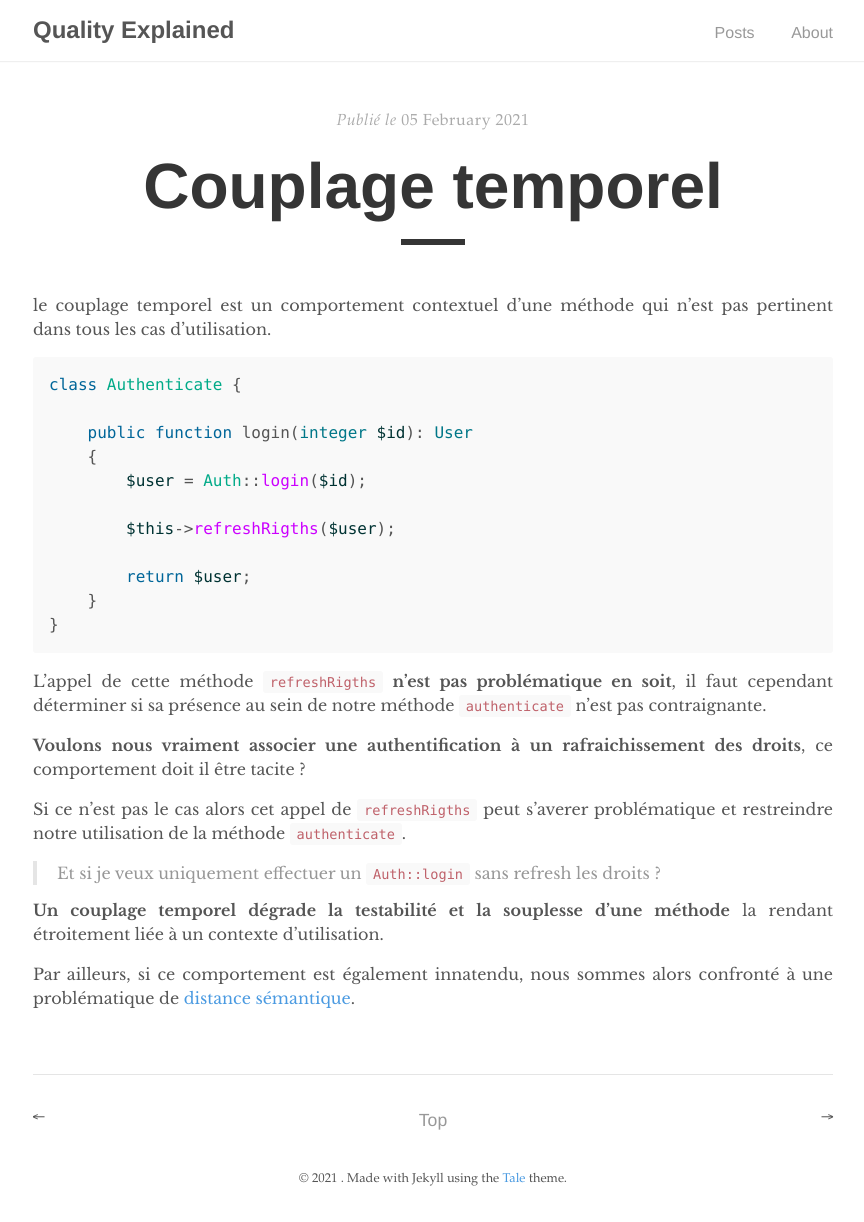
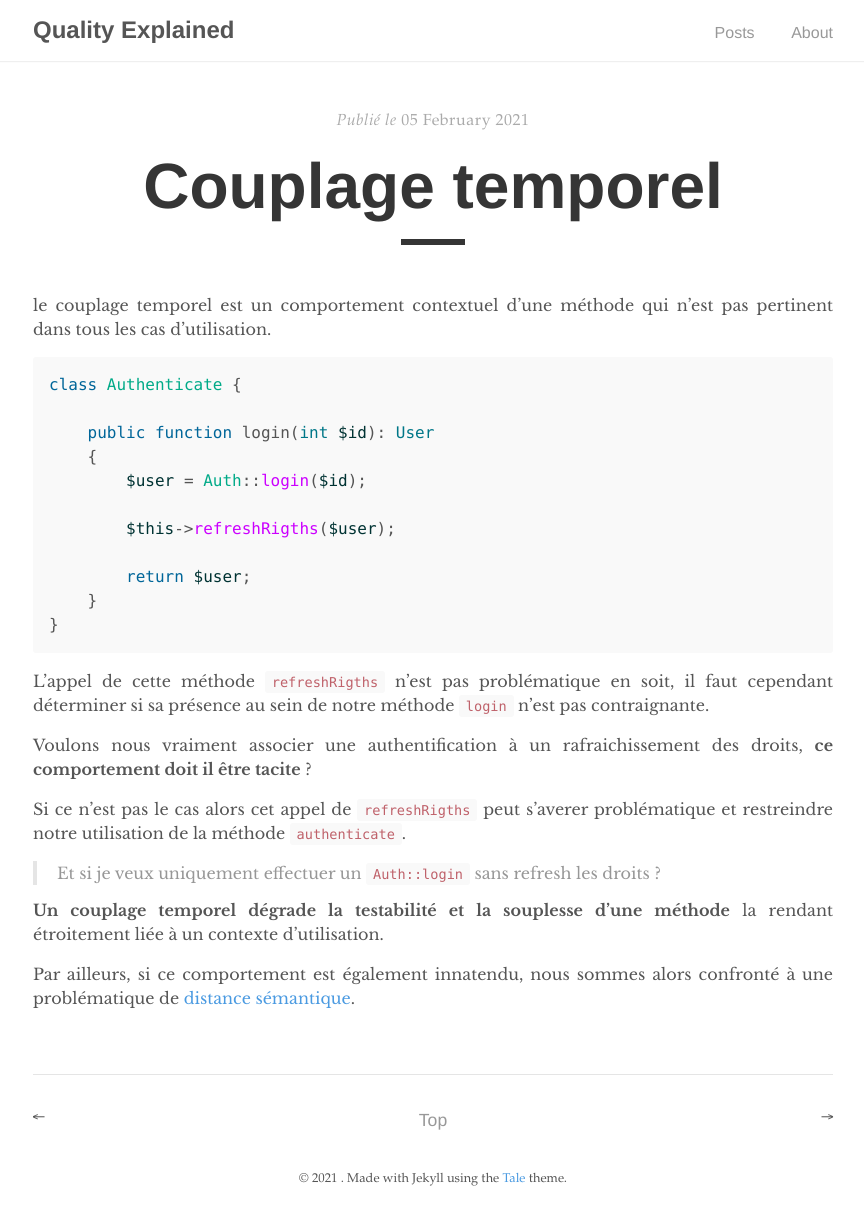
Before and after one commit to DeGraciaMathieu/quality-explained.fr, a Jekyll site: the page built from _posts/2021-02-01-couplage-temporel.markdown, in a window 1280 px wide. Shown: the whole page, without its empty margins (207-1071 px from the left). Built offline with Jekyll 4.4.1, drawn with Linux system fonts in a browser that asks for light colours.

Commit message:
fix Couplage temporel

```diff
--- a/_posts/2021-02-01-couplage-temporel.markdown
+++ b/_posts/2021-02-01-couplage-temporel.markdown
@@ -11,7 +11,7 @@ le couplage temporel est un comportement contextuel d’une méthode qui n’est
 {% highlight php %}
 class Authenticate {
 
-    public function login(integer $id): User
+    public function login(int $id): User
     {
         $user = Auth::login($id);
 
@@ -22,9 +22,9 @@ class Authenticate {
 }
 {% endhighlight %}
 
-L’appel de cette méthode `refreshRigths` <b>n’est pas problématique en soit</b>, il faut cependant déterminer si sa présence au sein de notre méthode `authenticate` n’est pas contraignante.
+L’appel de cette méthode `refreshRigths` n’est pas problématique en soit, il faut cependant déterminer si sa présence au sein de notre méthode `login` n’est pas contraignante.
 
-<b>Voulons nous vraiment associer une authentification à un rafraichissement des droits</b>, ce comportement doit il être tacite ?
+Voulons nous vraiment associer une authentification à un rafraichissement des droits, <b>ce comportement doit il être tacite</b> ?
 
 Si ce n’est pas le cas alors cet appel de `refreshRigths` peut s’averer problématique et restreindre notre utilisation de la méthode `authenticate`.
 
```
